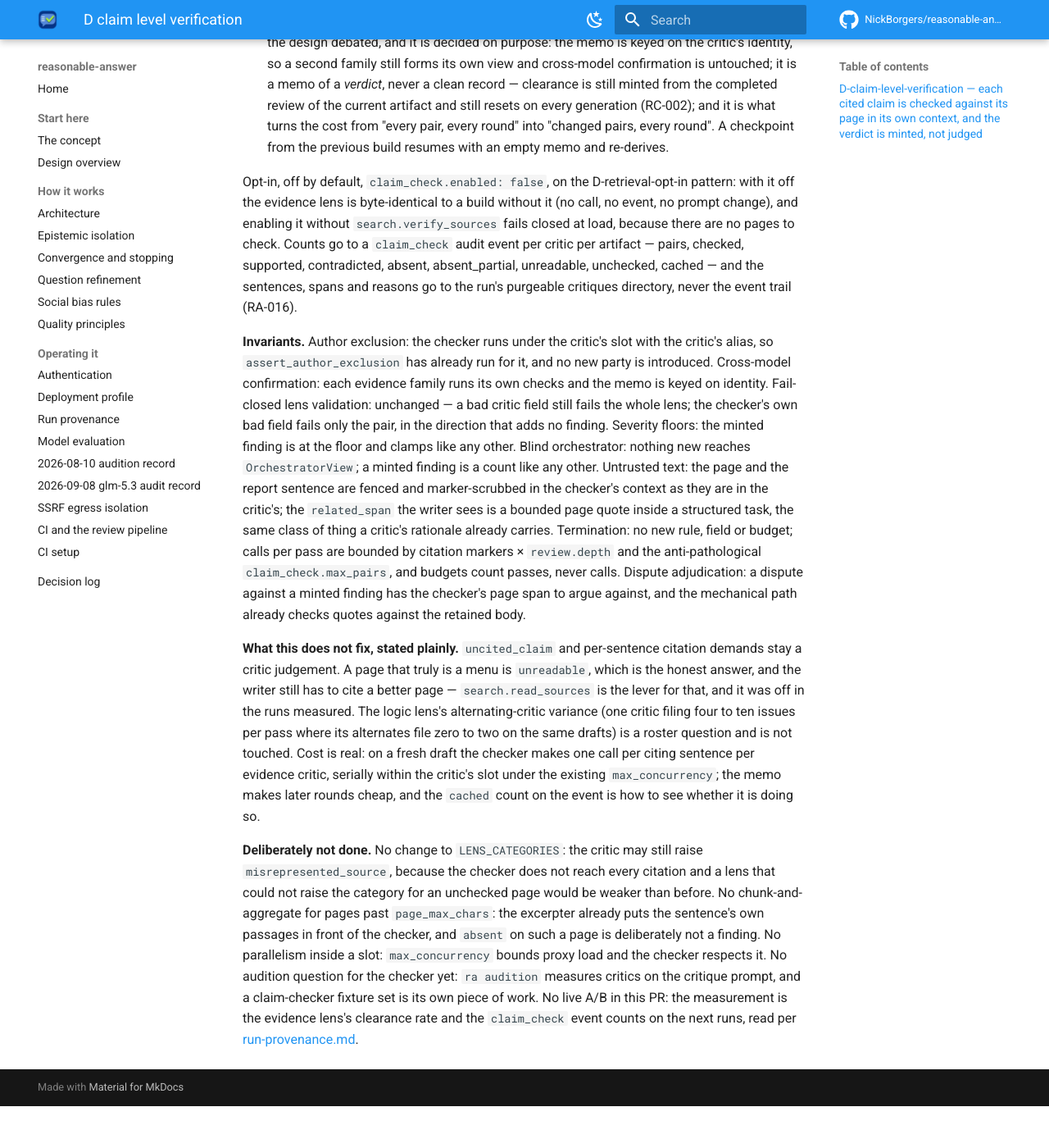
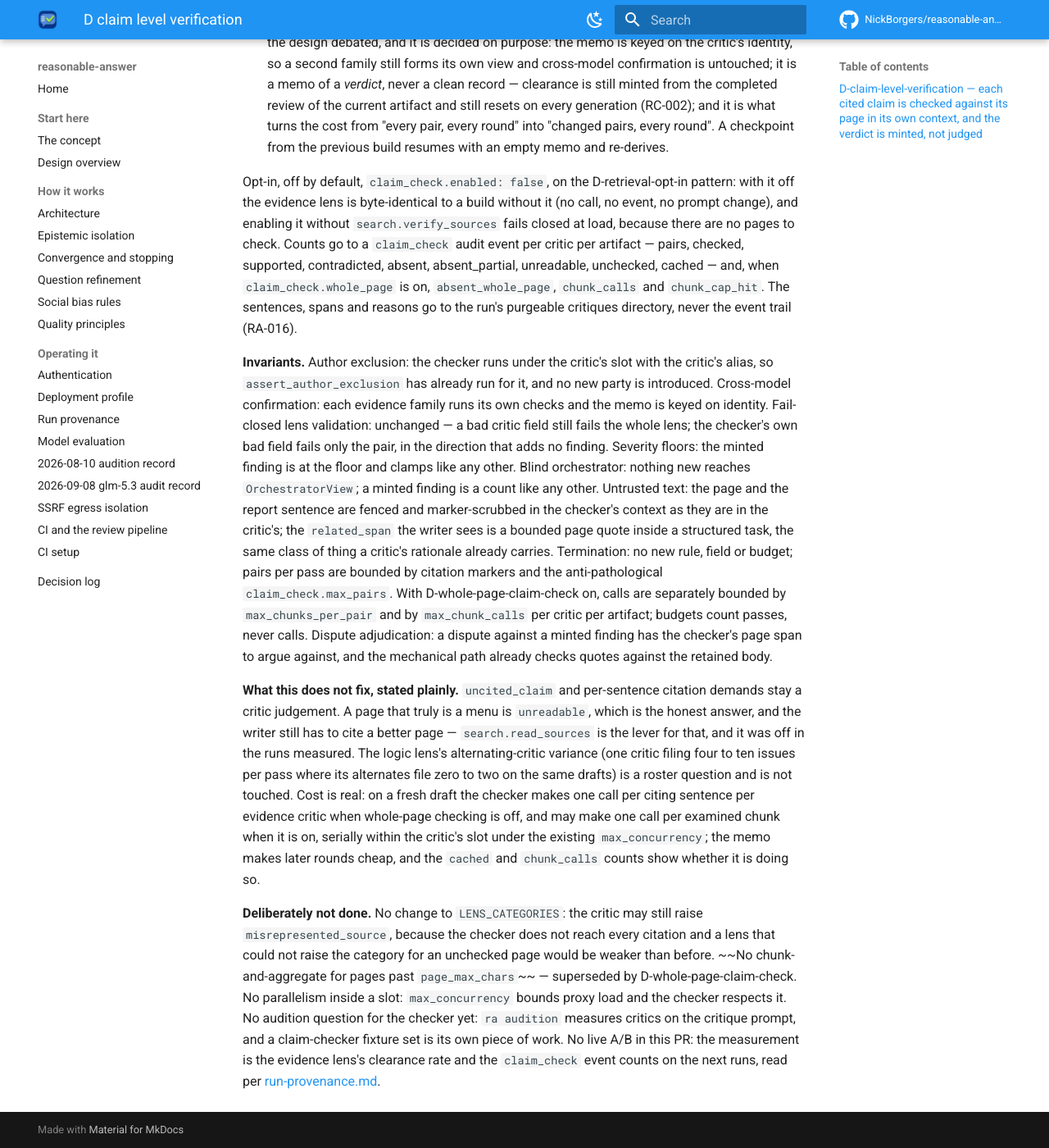
Before and after one commit to NickBorgers/reasonable-answer, an MkDocs documentation site: the page built from docs/decisions/D-claim-level-verification.md, in a window 1280 px wide and 1400 px high, scrolled down 2437 px. Shown: the whole window at 82% size. Built offline with MkDocs 1.6.1 and Material for MkDocs 9.7.7, drawn with Linux system fonts in a browser that asks for light colours; comment, search, counter and statistics services are not loaded; before the commit the page ends 3786 px from its top, so only the background shows below that.

Commit message:
fix: address reviewer findings (cycle 1, cold)
Addressed both blockers: aligned the older claim-check decisions and convergence spec with conditional chunk counters and the shared chunk-call cap, and added a two-pair regression test proving that an exhausted per-pass budget rejects the next pair with chunk_cap. All 2,176 non-live tests and Ruff pass.

Addressed:
  - docs/docs-claim-check-contract-1
  - test/test-matrix-1

```diff
--- a/docs/decisions/D-claim-level-verification.md
+++ b/docs/decisions/D-claim-level-verification.md
@@ -90,8 +90,10 @@ Opt-in, off by default, `claim_check.enabled: false`, on the D-retrieval-opt-in
 the evidence lens is byte-identical to a build without it (no call, no event, no prompt change), and
 enabling it without `search.verify_sources` fails closed at load, because there are no pages to
 check. Counts go to a `claim_check` audit event per critic per artifact — pairs, checked, supported,
-contradicted, absent, absent_partial, unreadable, unchecked, cached — and the sentences, spans and
-reasons go to the run's purgeable critiques directory, never the event trail (RA-016).
+contradicted, absent, absent_partial, unreadable, unchecked, cached — and, when
+`claim_check.whole_page` is on, `absent_whole_page`, `chunk_calls` and `chunk_cap_hit`. The
+sentences, spans and reasons go to the run's purgeable critiques directory, never the event trail
+(RA-016).
 
 **Invariants.** Author exclusion: the checker runs under the critic's slot with the critic's alias,
 so `assert_author_exclusion` has already run for it, and no new party is introduced. Cross-model
@@ -103,10 +105,11 @@ is at the floor and clamps like any other. Blind orchestrator: nothing new reach
 report sentence are fenced and marker-scrubbed in the checker's context as they are in the
 critic's; the `related_span` the writer sees is a bounded page quote inside a structured task, the
 same class of thing a critic's rationale already carries. Termination: no new rule, field or budget;
-calls per pass are bounded by citation markers × `review.depth` and the anti-pathological
-`claim_check.max_pairs`, and budgets count passes, never calls. Dispute adjudication: a dispute
-against a minted finding has the checker's page span to argue against, and the mechanical path
-already checks quotes against the retained body.
+pairs per pass are bounded by citation markers and the anti-pathological `claim_check.max_pairs`.
+With D-whole-page-claim-check on, calls are separately bounded by `max_chunks_per_pair` and by
+`max_chunk_calls` per critic per artifact; budgets count passes, never calls. Dispute adjudication:
+a dispute against a minted finding has the checker's page span to argue against, and the mechanical
+path already checks quotes against the retained body.
 
 **What this does not fix, stated plainly.** `uncited_claim` and per-sentence citation demands stay a
 critic judgement. A page that truly is a menu is `unreadable`, which is the honest answer, and the
@@ -114,14 +117,14 @@ writer still has to cite a better page — `search.read_sources` is the lever fo
 in the runs measured. The logic lens's alternating-critic variance (one critic filing four to ten
 issues per pass where its alternates file zero to two on the same drafts) is a roster question and
 is not touched. Cost is real: on a fresh draft the checker makes one call per citing sentence per
-evidence critic, serially within the critic's slot under the existing `max_concurrency`; the memo
-makes later rounds cheap, and the `cached` count on the event is how to see whether it is doing so.
+evidence critic when whole-page checking is off, and may make one call per examined chunk when it
+is on, serially within the critic's slot under the existing `max_concurrency`; the memo makes later
+rounds cheap, and the `cached` and `chunk_calls` counts show whether it is doing so.
 
 **Deliberately not done.** No change to `LENS_CATEGORIES`: the critic may still raise
 `misrepresented_source`, because the checker does not reach every citation and a lens that could not
-raise the category for an unchecked page would be weaker than before. No chunk-and-aggregate for
-pages past `page_max_chars`: the excerpter already puts the sentence's own passages in front of the
-checker, and `absent` on such a page is deliberately not a finding. No parallelism inside a slot:
+raise the category for an unchecked page would be weaker than before. ~~No chunk-and-aggregate for
+pages past `page_max_chars`~~ — superseded by D-whole-page-claim-check. No parallelism inside a slot:
 `max_concurrency` bounds proxy load and the checker respects it. No audition question for the
 checker yet: `ra audition` measures critics on the critique prompt, and a claim-checker fixture set is
 its own piece of work. No live A/B in this PR: the measurement is the evidence lens's clearance rate
```
Also changed, not shown: docs/convergence.md (+4 -2 lines), docs/decisions/D-claim-check-inconclusive-verdicts.md (+3 -1 lines), 1 other file.
